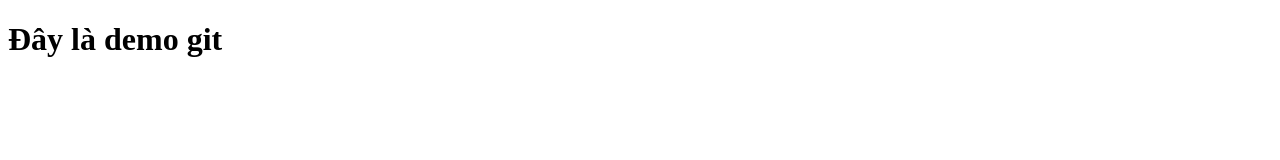
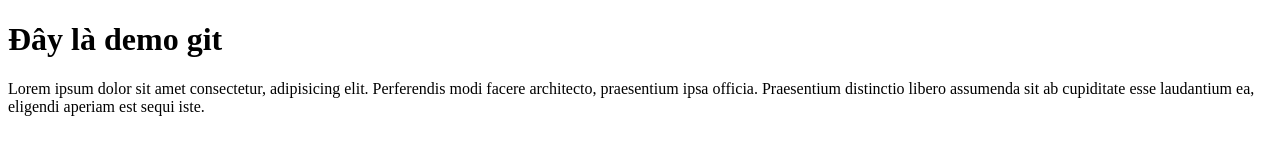
Before and after one commit to NgocMinh0297/BC65-Capstone, a plain HTML site: page index.html in a window 1280 px wide. Drawn offline with Linux system fonts and the light colour scheme.

Commit message:
add new git

```diff
--- a/index.html
+++ b/index.html
@@ -6,8 +6,16 @@
     <meta charset="UTF-8" />
     <meta name="viewport" content="width=device-width, initial-scale=1.0" />
     <title>Document</title>
+    <link rel="stylesheet" href="./css/style.css" />
   </head>
   <body>
     <h1>Đây là demo git</h1>
+
+    <p>
+      Lorem ipsum dolor sit amet consectetur, adipisicing elit. Perferendis modi
+      facere architecto, praesentium ipsa officia. Praesentium distinctio libero
+      assumenda sit ab cupiditate esse laudantium ea, eligendi aperiam est sequi
+      iste.
+    </p>
   </body>
 </html>
```
